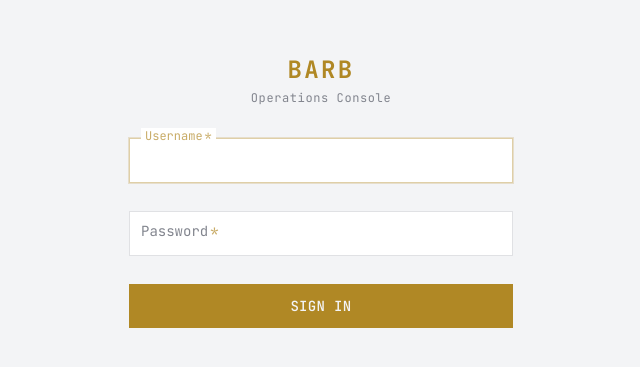
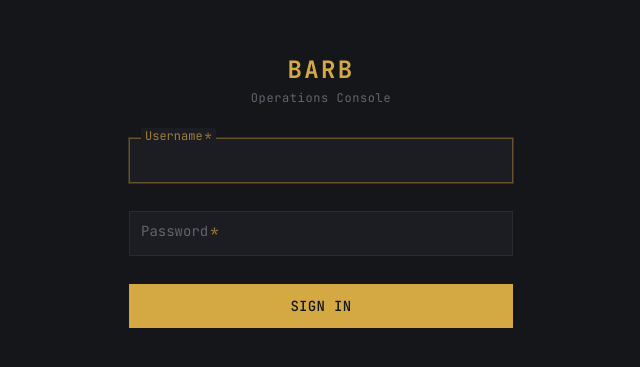
Before and after one commit to travisbale/barb, a Vue app in the folder frontend/: page /login in a window 1280 px wide. Shown: the part 241-608 px from the top of the page, without its empty margins (319-959 px from the left). Built offline with nearby package versions, Linux system fonts and the light colour scheme.

Commit message:
Default to dark mode on first visit

```diff
--- a/frontend/src/composables/useTheme.ts
+++ b/frontend/src/composables/useTheme.ts
@@ -1,6 +1,6 @@
 import { ref, watchEffect } from 'vue'
 
-const isDark = ref(localStorage.getItem('theme') === 'dark')
+const isDark = ref(localStorage.getItem('theme') !== 'light')
 
 watchEffect(() => {
   document.documentElement.classList.toggle('dark', isDark.value)
```
